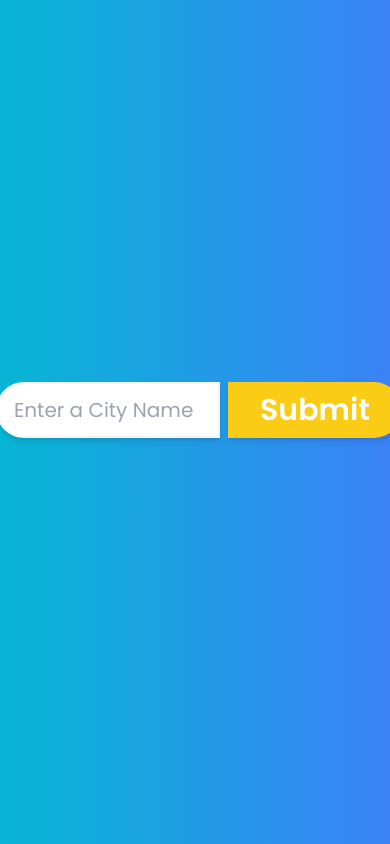
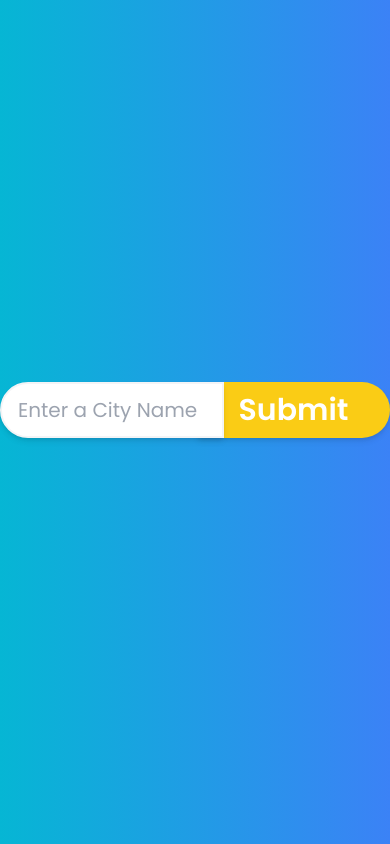
Before and after one commit to Kaskaya/Weather--App, a website: page dist/index.html in a window 390 px wide. Drawn offline with Linux system fonts and the light colour scheme.

Commit message:
added responsiveness

```diff
--- a/dist/index.html
+++ b/dist/index.html
@@ -7,12 +7,9 @@
     <link rel="stylesheet" href="output.css" />
     <script src="script.js"></script>
   </head>
-  <body class="" class="">
-    <main
-      id="main"
-      class="flex justify-center items-center flex-col bg-gradient-to-r from-cyan-500 to-blue-500 h-screen"
-    >
-      <div id="main-div" class="flex justify-center items-center">
+  <body class="bg-gradient-to-r from-cyan-500 to-blue-500">
+    <main id="main" class="h-screen flex justify-center items-center flex-col">
+      <div id="main-div" class="grid grid-cols-2 gap-1">
         <input
           type="text"
           id="input"
@@ -24,12 +21,12 @@
                 handleSubmit();
               }
             });"
-          class="text-xl border-2 border-gray-100 w-56 h-14 m-2 rounded-l-full mb-2 shadow-md pl-4"
+          class="text-xl border-2 border-gray-100 w-56 h-14 mr-2 rounded-l-full shadow-md pl-4 z-10"
         />
         <button
           id="submit-button"
           onclick="handleSubmit()"
-          class="font-semibold text-3xl text-white bg-yellow-400 px-8 py-2.5 rounded-r-full shadow-md hover:bg-amber-400"
+          class="font-semibold text-3xl text-white bg-yellow-400 m-0 py-2.5 rounded-r-full shadow-md hover:bg-amber-400"
         >
           Submit
         </button>
```
Also changed, not shown: dist/output.css.
